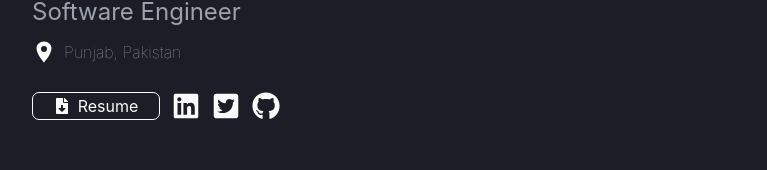
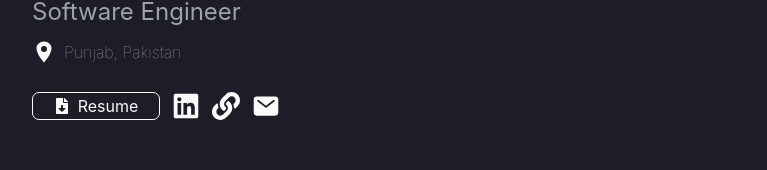
Before and after one commit to syed-ahmad-global/portfolio, a React (Vite) app: page / in a window 1280 px wide. Shown: the part 148-318 px from the top of the page, without its empty margins (256-1023 px from the left). Built offline with nearby package versions, Linux system fonts and the light colour scheme.

Commit message:
update Hero.jsx
- on mail  hover functionality
- social link refactored
- adds react-tooltip package

```diff
--- a/package.json
+++ b/package.json
@@ -12,7 +12,8 @@
   "dependencies": {
     "react": "^18.3.1",
     "react-dom": "^18.3.1",
-    "react-icons": "^5.4.0"
+    "react-icons": "^5.4.0",
+    "react-tooltip": "^5.28.0"
   },
   "devDependencies": {
     "@eslint/js": "^9.13.0",
--- a/src/components/Hero.jsx
+++ b/src/components/Hero.jsx
@@ -1,13 +1,25 @@
-import React from "react";
+import React, { useState } from "react";
 import {
   FaFileDownload,
   FaGithub,
   FaLinkedin,
   FaTwitterSquare,
+  FaLink,
+  FaPaperPlane,
 } from "react-icons/fa";
-import { IoLocationSharp } from "react-icons/io5";
+import { IoLocationSharp, IoMail } from "react-icons/io5";
+import { MdOutlineContentCopy, MdCheck } from "react-icons/md";
 
 function Hero() {
+  const [hovered, setHovered] = useState(false);
+  const [copied, setCopied] = useState(false);
+
+  const handleCopyEmail = () => {
+    navigator.clipboard.writeText("ahmad53.work@gmail.com");
+    setCopied(true);
+    setTimeout(() => setCopied(false), 2000); // Reset after 2 seconds
+  };
+
   return (
     <div className="flex flex-col w-full justify-center">
       <h2 className="text-5xl animate-moveUp">Ahmad Shah</h2>
@@ -20,35 +32,80 @@ function Hero() {
           Punjab, Pakistan
         </p>
       </div>
-      <div className="pt-4 w-full sm:w-70 flex flex-wrap xs:justify-between animate-moveUp items-center">
-        <button className="w-32 h-7 flex items-center justify-center space-x-2 border border-[#fafafa] bg-transparent text-[#fafafa] rounded-[7px] hover:border-[#fafafa]">
-          <FaFileDownload className="w-4 h-4" />
-          <span className="cursor-pointer">Resume</span>
-        </button>
+      <div className="w-full sm:w-70 flex flex-wrap xs:justify-between animate-moveUp items-center">
+        <div className="pt-4">
+          <button className="w-32 h-7 flex items-center justify-center space-x-2 border border-[#fafafa] bg-transparent text-[#fafafa] rounded-[7px] hover:border-[#fafafa]">
+            <FaFileDownload className="w-4 h-4" />
+            <span className="cursor-pointer">Resume</span>
+          </button>
+        </div>
         <a
           href="https://linkedin.com/in/syed-ahmad-global"
           target="_blank"
           rel="noopener noreferrer"
-          className="ml-3"
+          className="ml-3 pt-4"
         >
           <FaLinkedin className="w-7 h-7 sm:w-7 sm:h-7" />
         </a>
-        <a
+        {/* <a
           href="https://twitter.com/SyedAhmadGlobal"
           target="_blank"
           rel="noopener noreferrer"
-          className="ml-3"
+          className="ml-3 pt-4"
         >
           <FaTwitterSquare className="w-7 h-7 sm:w-7 sm:h-7" />
-        </a>
-        <a
+        </a> */}
+        {/* <a
           href="https://github.com/syed-ahmad-global"
           target="_blank"
           rel="noopener noreferrer"
-          className="ml-3"
+          className="ml-3 pt-4"
         >
           <FaGithub className="w-7 h-7 sm:w-7 sm:h-7" />
+        </a> */}
+        <a
+          href="https://linktr.ee/syed_ahmad_global"
+          target="_blank"
+          rel="noopener noreferrer"
+          className="ml-3 pt-4"
+        >
+          <FaLink className="w-7 h-7 sm:w-7 sm:h-7" />
         </a>
+        <div
+          className="relative ml-3 cursor-pointer pt-4"
+          onMouseEnter={() => setHovered(true)}
+          onMouseLeave={() => setHovered(false)}
+          onFocus={() => setHovered(true)}
+          onBlur={() => setHovered(false)}
+          tabIndex={0}
+        >
+          <IoMail className="w-7 h-7 sm:w-7 sm:h-7 transition-colors duration-200" />
+          {hovered && (
+            <div className="absolute -top-6 left-1/2 -translate-x-1/2 flex space-x-2 bg-white px-3 py-2 rounded shadow-md">
+              <a
+                href="mailto:ahmad53.work@gmail.com"
+                className="text-gray-600 hover:text-blue-500 transition-colors duration-200"
+                tabIndex={0}
+              >
+                <FaPaperPlane className="w-5 h-5" />
+              </a>
+              <button
+                onClick={handleCopyEmail}
+                className="text-gray-600 hover:text-green-500 transition-colors duration-200"
+                onKeyDown={(e) => {
+                  if (e.key === "Enter" || e.key === " ") handleCopyEmail();
+                }}
+                tabIndex={0}
+              >
+                {copied ? (
+                  <MdCheck className="w-5 h-5 text-green-500 transition-all duration-200" />
+                ) : (
+                  <MdOutlineContentCopy className="w-5 h-5 transition-all duration-200" />
+                )}
+              </button>
+            </div>
+          )}
+        </div>
       </div>
     </div>
   );
```
Also changed, not shown: 1 other file (tests, documents, lock files or other folders).
